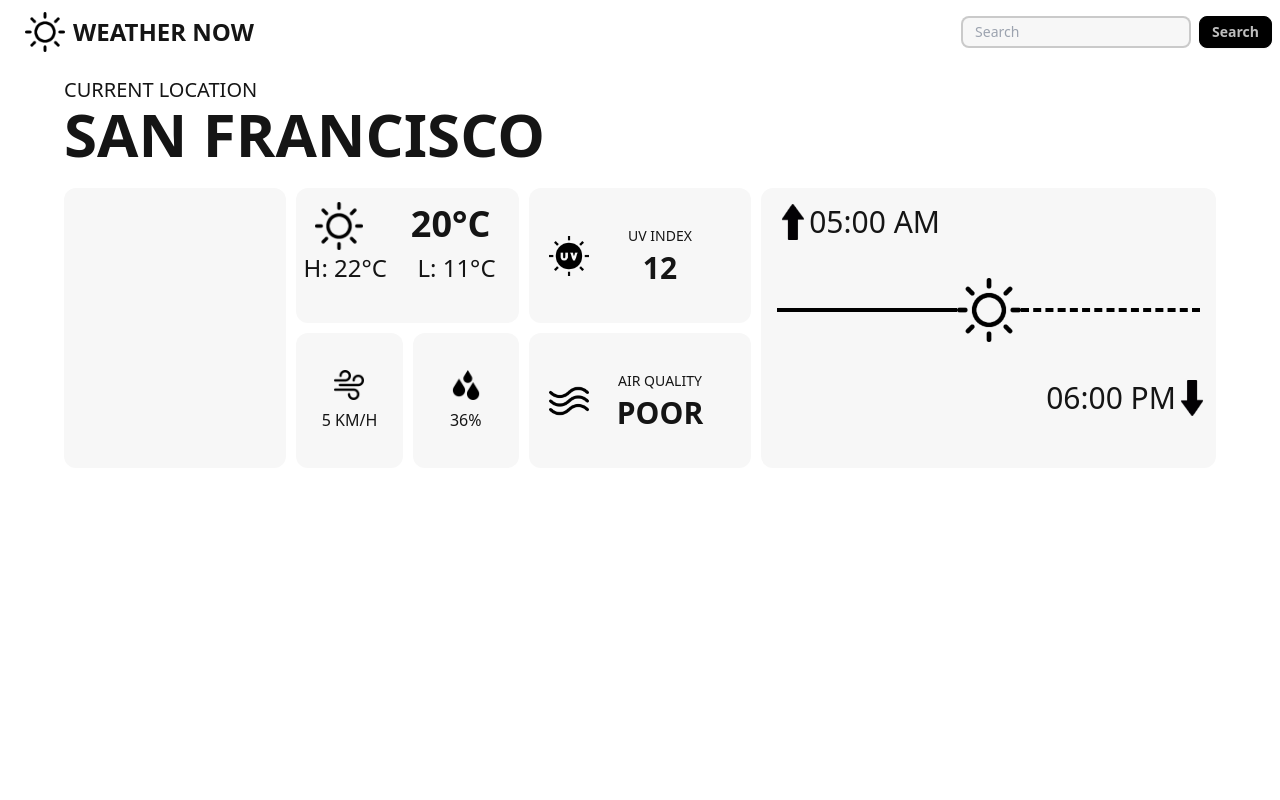
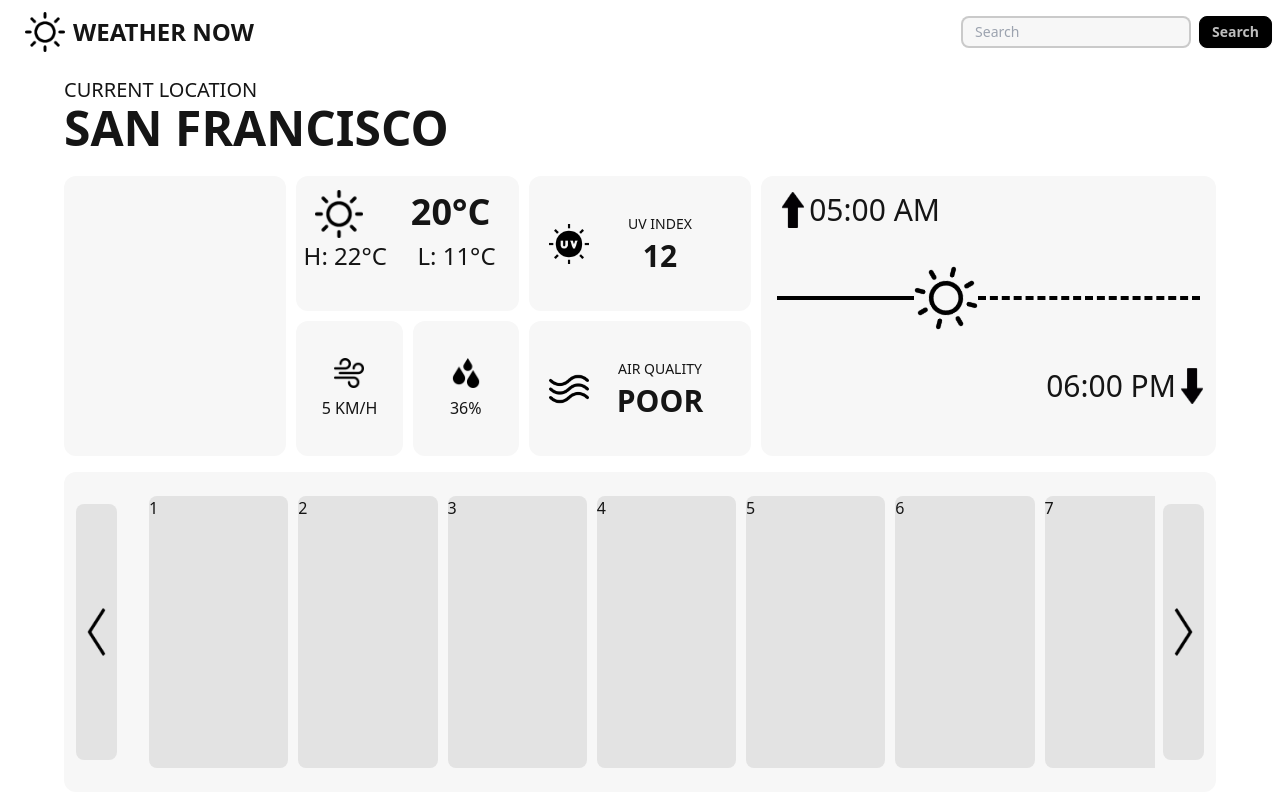
Before and after one commit to Pranav-Official/weatherapp-angular, an Angular app: page / in a window 1280 px wide. Built offline with nearby package versions, Linux system fonts and the light colour scheme.

Commit message:
feat: added info carousal

```diff
--- a/src/app/components/homepage/homepage.component.html
+++ b/src/app/components/homepage/homepage.component.html
@@ -1,7 +1,7 @@
 <div class="md:px-16 px-6">
   <div class="hero-text-container pt-3">
     <p class="hero-label text-xl uppercase font-light">current location</p>
-    <p class="hero-text text-6xl uppercase font-bold">san francisco</p>
+    <p class="hero-text text-5xl uppercase font-bold">san francisco</p>
   </div>
   <div class="weather-widget-container mt-6">
     <div class="weather-widgets wid1 rounded-xl overflow-hidden">
@@ -43,7 +43,12 @@
       <app-sun-position-indicator
         sunriseTime="05:00"
         sunsetTime="18:00"
+        currentTime="10:00"
       ></app-sun-position-indicator>
     </div>
   </div>
+  <div class="bg-secondary flex flex-col mt-4 rounded-xl px-3">
+    <div></div>
+    <app-info-carousal></app-info-carousal>
+  </div>
 </div>
--- a/src/app/components/homepage/homepage.component.ts
+++ b/src/app/components/homepage/homepage.component.ts
@@ -4,6 +4,7 @@ import { MapWidgetComponent } from '../map-widget/map-widget.component';
 import { SingleInfoComponent } from '../single-info/single-info.component';
 import { SingleInfoLabelComponent } from '../single-info-label/single-info-label.component';
 import { SunPositionIndicatorComponent } from '../sun-position-indicator/sun-position-indicator.component';
+import { InfoCarousalComponent } from '../info-carousal/info-carousal.component';
 
 @Component({
   selector: 'app-homepage',
@@ -16,6 +17,7 @@ import { SunPositionIndicatorComponent } from '../sun-position-indicator/sun-pos
     TemperatureWidgetComponent,
     MapWidgetComponent,
     SunPositionIndicatorComponent,
+    InfoCarousalComponent,
   ],
 })
 export class HomepageComponent {}
--- /dev/null
+++ b/src/app/components/info-carousal/info-carousal.component.css
@@ -0,0 +1,43 @@
+.carousel {
+  gap: 1%;
+  height: 40vh;
+}
+
+.carousel-item {
+  width: 14.2%;
+}
+
+.carousel-button {
+  height: 32vh;
+  width: 4%;
+}
+
+@media screen and (max-width: 850px) {
+  .carousel-item {
+    width: 21%;
+  }
+  .carousel-button {
+    width: 6%;
+  }
+}
+
+@media screen and (max-width: 600px) {
+  .carousel-item {
+    width: 27%;
+  }
+  .carousel-button {
+    width: 8%;
+  }
+}
+
+@media screen and (max-width: 520px) {
+  .carousel {
+    gap: 3%;
+  }
+  .carousel-item {
+    width: 36%;
+  }
+  .carousel-button {
+    width: 8%;
+  }
+}
--- /dev/null
+++ b/src/app/components/info-carousal/info-carousal.component.html
@@ -0,0 +1,44 @@
+<div class="flex flex-row items-center">
+  <a
+    class="carousel-button bg-accent rounded-lg me-2 flex items-center align-middle"
+    (click)="goToPreviousPosition()"
+    ><img
+      src="../../../assets/icons/Right chevron.png"
+      class="w-12 h-12 rotate-180"
+      alt=""
+  /></a>
+  <div id="info-carousal" class="carousel w-full bg-secondary p-6">
+    <div id="item1" class="carousel-item bg-accent rounded-lg">1</div>
+    <div id="item2" class="carousel-item bg-accent rounded-lg">2</div>
+    <div id="item3" class="carousel-item bg-accent rounded-lg">3</div>
+    <div id="item4" class="carousel-item bg-accent rounded-lg">4</div>
+    <div id="item5" class="carousel-item bg-accent rounded-lg">5</div>
+    <div id="item6" class="carousel-item bg-accent rounded-lg">6</div>
+    <div id="item7" class="carousel-item bg-accent rounded-lg">7</div>
+    <div id="item8" class="carousel-item bg-accent rounded-lg">8</div>
+    <div id="item9" class="carousel-item bg-accent rounded-lg">9</div>
+    <div id="item10" class="carousel-item bg-accent rounded-lg">10</div>
+    <div id="item11" class="carousel-item bg-accent rounded-lg">11</div>
+    <div id="item12" class="carousel-item bg-accent rounded-lg">12</div>
+    <div id="item13" class="carousel-item bg-accent rounded-lg">13</div>
+    <div id="item14" class="carousel-item bg-accent rounded-lg">14</div>
+    <div id="item15" class="carousel-item bg-accent rounded-lg">15</div>
+    <div id="item16" class="carousel-item bg-accent rounded-lg">16</div>
+    <div id="item17" class="carousel-item bg-accent rounded-lg">17</div>
+    <div id="item18" class="carousel-item bg-accent rounded-lg">18</div>
+    <div id="item19" class="carousel-item bg-accent rounded-lg">19</div>
+    <div id="item20" class="carousel-item bg-accent rounded-lg">20</div>
+    <div id="item21" class="carousel-item bg-accent rounded-lg">21</div>
+    <div id="item22" class="carousel-item bg-accent rounded-lg">22</div>
+    <div id="item23" class="carousel-item bg-accent rounded-lg">23</div>
+    <div id="item24" class="carousel-item bg-accent rounded-lg">24</div>
+  </div>
+  <a
+    (click)="goToNextPosition()"
+    class="carousel-button bg-accent rounded-lg ms-2 flex items-center align-middle"
+    ><img
+      src="../../../assets/icons/Right chevron.png"
+      class="w-12 h-12"
+      alt=""
+  /></a>
+</div>
--- /dev/null
+++ b/src/app/components/info-carousal/info-carousal.component.ts
@@ -0,0 +1,97 @@
+import { Component, ElementRef, Renderer2 } from '@angular/core';
+import { Router } from '@angular/router';
+import { Observable, Subscription, fromEvent } from 'rxjs';
+
+@Component({
+  selector: 'app-info-carousal',
+  standalone: true,
+  imports: [],
+  templateUrl: './info-carousal.component.html',
+  styleUrl: './info-carousal.component.css',
+})
+export class InfoCarousalComponent {
+  availablePositions: [number, number][] = [];
+  currentPositionIndex: number = 0;
+  resizeObservable$!: Observable<Event>;
+  resizeSubscription$!: Subscription;
+
+  constructor(
+    private renderer: Renderer2,
+    private elementRef: ElementRef,
+    private router: Router
+  ) {}
+  setPositionNumbers(newViewportWidth: number): void {
+    if (newViewportWidth >= 850) {
+      this.availablePositions = [
+        [1, 7],
+        [8, 14],
+        [15, 21],
+        [15, 24],
+      ];
+    } else if (newViewportWidth >= 600) {
+      this.availablePositions = [
+        [1, 5],
+        [6, 10],
+        [11, 15],
+        [16, 20],
+        [21, 24],
+      ];
+    } else if (newViewportWidth >= 520) {
+      this.availablePositions = [
+        [1, 3],
+        [4, 6],
+        [7, 9],
+        [10, 12],
+        [13, 15],
+        [16, 18],
+        [19, 21],
+        [22, 24],
+      ];
+    }
+  }
+  goToNextPosition(): void {
+    if (this.currentPositionIndex < this.availablePositions.length - 1) {
+      this.currentPositionIndex++;
+      this.scrollItemToView(
+        this.availablePositions[this.currentPositionIndex][1]
+      );
+    }
+  }
+  goToPreviousPosition(): void {
+    if (this.currentPositionIndex > 0) {
+      this.currentPositionIndex--;
+      this.scrollItemToView(
+        this.availablePositions[this.currentPositionIndex][0]
+      );
+    }
+  }
+  scrollItemToView(item: number) {
+    const carousel =
+      this.elementRef.nativeElement.ownerDocument.getElementById(
+        'info-carousal'
+      );
+    if (carousel) {
+      carousel.scrollIntoView({ behavior: 'smooth', block: 'start' });
+      const item20 = carousel.querySelector('#item' + item);
+      if (item20) {
+        item20.scrollIntoView({ behavior: 'smooth', block: 'start' });
+      }
+    }
+  }
+  getCurrentViewportWidth(): number {
+    return this.elementRef.nativeElement.ownerDocument.defaultView.innerWidth;
+  }
+  ngOnInit(): void {
+    // Initial viewport width
+    const viewportWidth = this.getCurrentViewportWidth();
+    console.log('Viewport width:', viewportWidth);
+    this.setPositionNumbers(viewportWidth);
+
+    // Subscribe to window resize event
+    this.renderer.listen('window', 'resize', () => {
+      const newViewportWidth = this.getCurrentViewportWidth();
+      console.log('New viewport width:', newViewportWidth);
+      this.setPositionNumbers(newViewportWidth);
+    });
+  }
+}
--- a/src/app/components/map-widget/map-widget.component.html
+++ b/src/app/components/map-widget/map-widget.component.html
@@ -2,7 +2,7 @@
   <iframe
     [src]="sanitizedUrl"
     width="100%"
-    height="236"
+    height="270"
     frameborder="1"
     allowfullscreen="true"
     default="true"
--- a/src/app/components/sun-position-indicator/sun-position-indicator.component.css
+++ b/src/app/components/sun-position-indicator/sun-position-indicator.component.css
@@ -0,0 +1,17 @@
+@keyframes rotate360 {
+  0% {
+    transform: rotate(0deg);
+  }
+  100% {
+    transform: rotate(360deg);
+  }
+}
+
+.sunIndicator {
+  animation: rotate360 30s linear infinite;
+}
+
+.sun-progress,
+.sun-remaining {
+  transition: all 0.6s ease-in-out;
+}
--- a/src/app/components/sun-position-indicator/sun-position-indicator.component.html
+++ b/src/app/components/sun-position-indicator/sun-position-indicator.component.html
@@ -6,9 +6,19 @@
   <div
     class="sun-position-indicator-container h-1/2 flex flex-row pe-8 items-center"
   >
-    <div class="h-0 w-1/2 border-t-4 border-primary border-solid"></div>
-    <img src="./../assets/icons/Sunny Day.png" class="w-16" alt="" />
-    <div class="h-0 w-1/2 border-t-4 border-primary border-dashed"></div>
+    <div
+      class="sun-progress h-0 border-t-4 border-primary border-solid"
+      [style]="{ flex: sunProgress }"
+    ></div>
+    <img
+      src="./../assets/icons/Sunny Day.png"
+      class="w-16 sunIndicator"
+      alt=""
+    />
+    <div
+      class="sun-remaining h-0 border-t-4 border-primary border-dashed"
+      [style]="{ flex: 100 - sunProgress }"
+    ></div>
   </div>
   <div class="sunrise-time flex w-full flex-row-reverse pe-6">
     <img
--- a/src/app/components/sun-position-indicator/sun-position-indicator.component.ts
+++ b/src/app/components/sun-position-indicator/sun-position-indicator.component.ts
@@ -1,4 +1,33 @@
-import { Component, Input, input } from '@angular/core';
+import { Component, Input } from '@angular/core';
+
+const timeToMinutes = (hours: string) => {
+  return parseInt(hours.split(':')[0]) * 60 + parseInt(hours.split(':')[1]);
+};
+
+const getProgress = (
+  currentTime: string,
+  sunriseTime: string,
+  sunsetTime: string
+) => {
+  const currentMinutes = timeToMinutes(currentTime);
+  const sunriseMinutes = timeToMinutes(sunriseTime);
+  const sunsetMinutes = timeToMinutes(sunsetTime);
+  console.log(currentMinutes, sunriseMinutes, sunsetMinutes);
+  if (currentMinutes < sunriseMinutes) {
+    return 0;
+  } else if (currentMinutes > sunsetMinutes) {
+    return 100;
+  } else {
+    console.log(
+      ((currentMinutes - sunriseMinutes) * 100) /
+        (sunsetMinutes - sunriseMinutes)
+    );
+    return (
+      ((currentMinutes - sunriseMinutes) * 100) /
+      (sunsetMinutes - sunriseMinutes)
+    );
+  }
+};
 
 @Component({
   selector: 'app-sun-position-indicator',
@@ -12,9 +41,11 @@ export class SunPositionIndicatorComponent {
   sunriseTime!: string;
   @Input()
   sunsetTime!: string;
+  @Input() currentTime!: string;
 
   sunriseTimeText!: string;
   sunsetTimeText!: string;
+  sunProgress!: number;
 
   constructor() {}
 
@@ -45,5 +76,8 @@ export class SunPositionIndicatorComponent {
     }
 
     this.sunriseTimeText = this.sunriseTime + ' AM';
+    this.sunProgress = Math.floor(
+      getProgress(this.currentTime, this.sunriseTime, this.sunsetTime)
+    );
   }
 }
```
Also changed, not shown: src/app/app.component.ts (+6 -7 lines), src/assets/icons/Right chevron.png (added), 1 other file (tests, documents, lock files or other folders).
